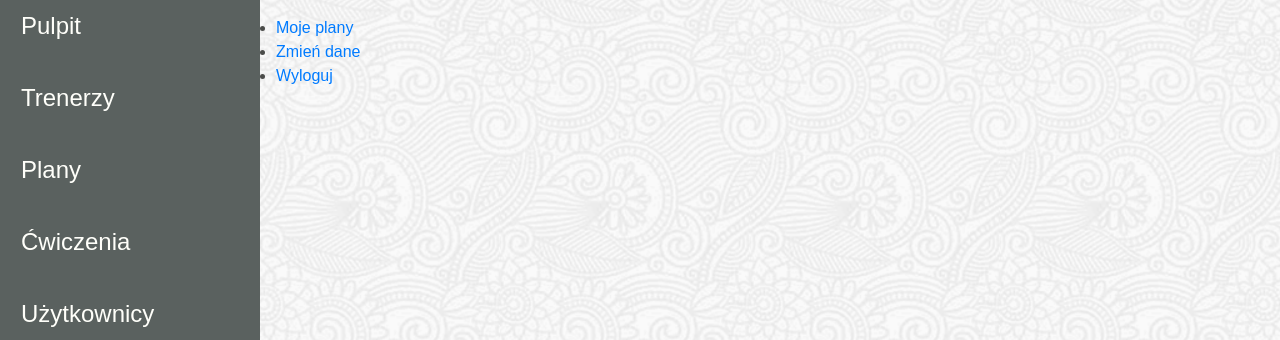
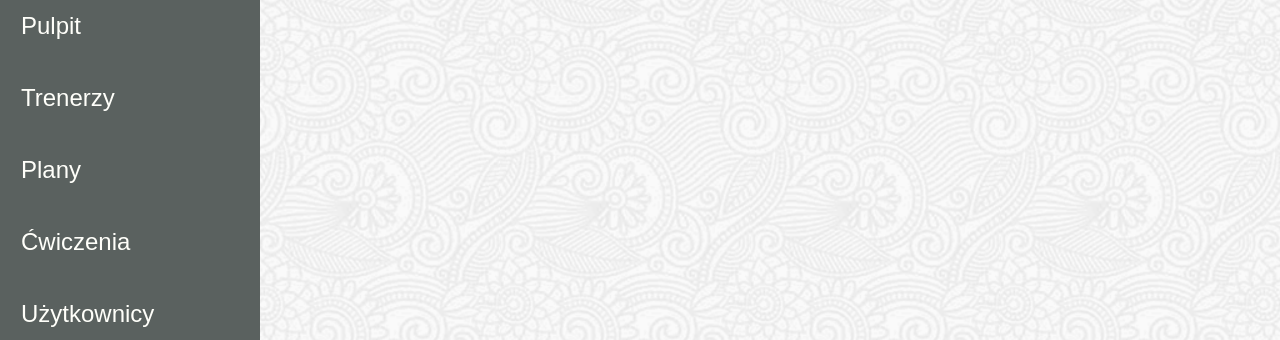
Before and after one commit to zuzaslomska/zaplanujtrening, a Django app: page /myaccount/ in a window 1280 px wide. Shown: the part 84-424 px from the top of the page. Run offline with Django 3.2, Linux system fonts and the light colour scheme; some libraries are stand-ins or nearby versions; some web fonts are replaced.

Commit message:
my_account auth

```diff
--- a/Zaplanujtrening/Trening/templates/my_account.html
+++ b/Zaplanujtrening/Trening/templates/my_account.html
@@ -1,11 +1,5 @@
 {% extends "__base__boczna.html" %}
 {% block content %}
 
- <ul style="list-style-type:disc;">
-     <li><a href="/myplans">Moje plany</a></li>
-    <li><a href="/editprofile">Zmień dane</a></li>
-    <li><a href="/logout">Wyloguj</a></li>
-</ul>
-
 
 {% endblock %}
```
Also changed, not shown: Zaplanujtrening/Trening/templates/__base1__glowna.html (+9 -3 lines).
